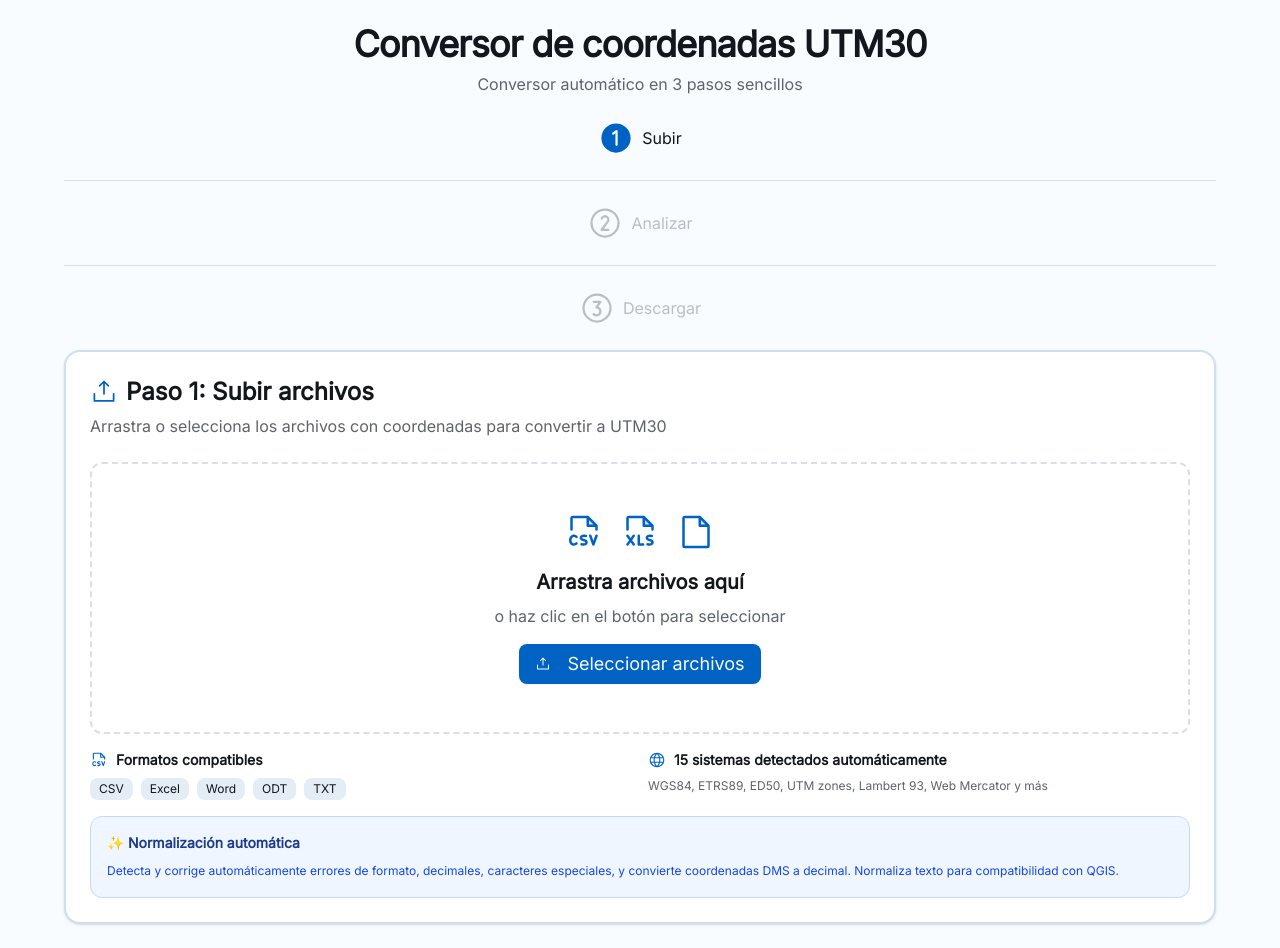
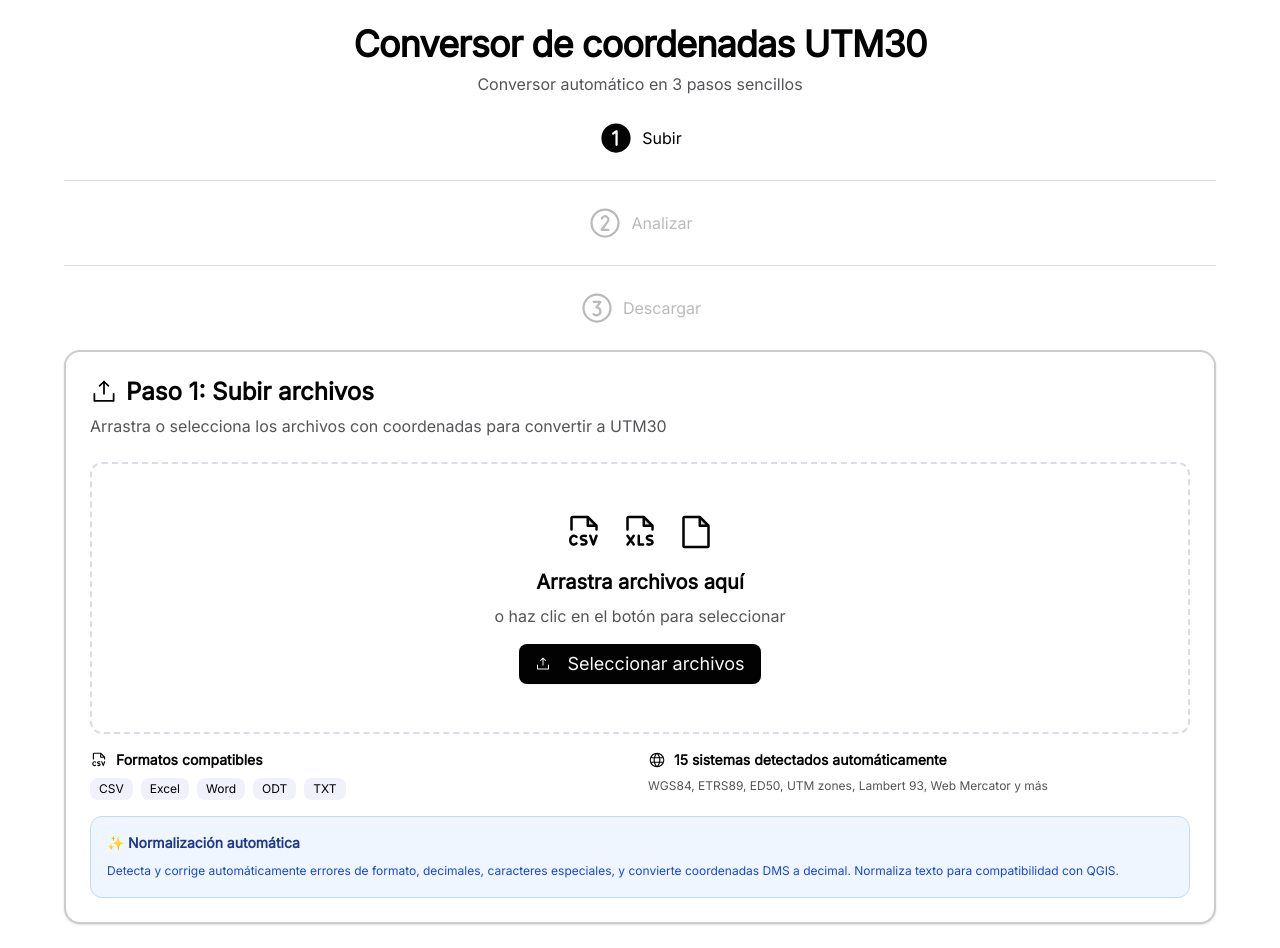
Before and after one commit to luismgarcia/norm-coord-ptel, a React (Vite) app: page / in a window 1280 px wide. Built offline with nearby package versions, Linux system fonts and the light colour scheme; what proj4 would draw is missing.

Commit message:
Edited Spark

```diff
--- a/src/index.css
+++ b/src/index.css
@@ -16,52 +16,52 @@
 }
 
 :root {
-  --background: oklch(0.99 0.005 250);
-  --foreground: oklch(0.20 0.015 250);
+  --background: oklch(1.00 0 0);
+  --foreground: oklch(0.09 0.005 286);
 
-  --card: oklch(1 0 0);
-  --card-foreground: oklch(0.20 0.015 250);
+  --card: oklch(1.00 0 0);
+  --card-foreground: oklch(0.09 0.005 286);
 
-  --popover: oklch(1 0 0);
-  --popover-foreground: oklch(0.20 0.015 250);
+  --popover: oklch(1.00 0 0);
+  --popover-foreground: oklch(0.09 0.005 286);
 
-  --primary: oklch(0.50 0.18 250);
-  --primary-foreground: oklch(0.99 0.005 250);
+  --primary: oklch(0.09 0.005 286);
+  --primary-foreground: oklch(0.98 0.002 286);
 
-  --secondary: oklch(0.94 0.015 250);
-  --secondary-foreground: oklch(0.20 0.015 250);
+  --secondary: oklch(0.96 0.015 286);
+  --secondary-foreground: oklch(0.09 0.005 286);
 
-  --muted: oklch(0.96 0.010 250);
-  --muted-foreground: oklch(0.50 0.015 250);
+  --muted: oklch(0.96 0.015 286);
+  --muted-foreground: oklch(0.45 0.006 286);
 
-  --accent: oklch(0.70 0.20 45);
-  --accent-foreground: oklch(0.20 0.015 250);
+  --accent: oklch(0.96 0.015 286);
+  --accent-foreground: oklch(0.09 0.005 286);
 
-  --destructive: oklch(0.60 0.25 30);
-  --destructive-foreground: oklch(0.99 0.005 250);
+  --destructive: oklch(0.628 0.258 29);
+  --destructive-foreground: oklch(0.98 0.013 17);
 
-  --border: oklch(0.90 0.010 250);
-  --input: oklch(0.90 0.010 250);
-  --ring: oklch(0.50 0.18 250);
+  --border: oklch(0.898 0.013 286);
+  --input: oklch(0.898 0.013 286);
+  --ring: oklch(0.09 0.005 286);
 
   --radius: 0.5rem;
 
-  --chart-1: oklch(0.50 0.18 250);
-  --chart-2: oklch(0.70 0.20 45);
-  --chart-3: oklch(0.65 0.18 180);
-  --chart-4: oklch(0.60 0.25 30);
-  --chart-5: oklch(0.55 0.16 280);
+  --chart-1: oklch(0.647 0.199 231);
+  --chart-2: oklch(0.549 0.207 267);
+  --chart-3: oklch(0.716 0.182 70);
+  --chart-4: oklch(0.906 0.191 77);
+  --chart-5: oklch(0.735 0.188 33);
 
-  --sidebar: oklch(0.99 0.005 250);
-  --sidebar-foreground: oklch(0.20 0.015 250);
-  --sidebar-primary: oklch(0.50 0.18 250);
-  --sidebar-primary-foreground: oklch(0.99 0.005 250);
-  --sidebar-accent: oklch(0.94 0.015 250);
-  --sidebar-accent-foreground: oklch(0.20 0.015 250);
-  --sidebar-border: oklch(0.90 0.010 250);
-  --sidebar-ring: oklch(0.50 0.18 250);
+  --sidebar: oklch(0.98 0.002 286);
+  --sidebar-foreground: oklch(0.534 0.015 286);
+  --sidebar-primary: oklch(0.09 0.005 286);
+  --sidebar-primary-foreground: oklch(0.98 0.002 286);
+  --sidebar-accent: oklch(0.96 0.013 286);
+  --sidebar-accent-foreground: oklch(0.09 0.005 286);
+  --sidebar-border: oklch(0.898 0.013 286);
+  --sidebar-ring: oklch(0.09 0.005 286);
 
-  --shadow-color: oklch(0.20 0.015 250);
+  --shadow-color: oklch(0.09 0.005 286);
   --shadow-opacity: 0.04;
   --shadow-blur: 20px;
   --shadow-spread: 0px;
```
